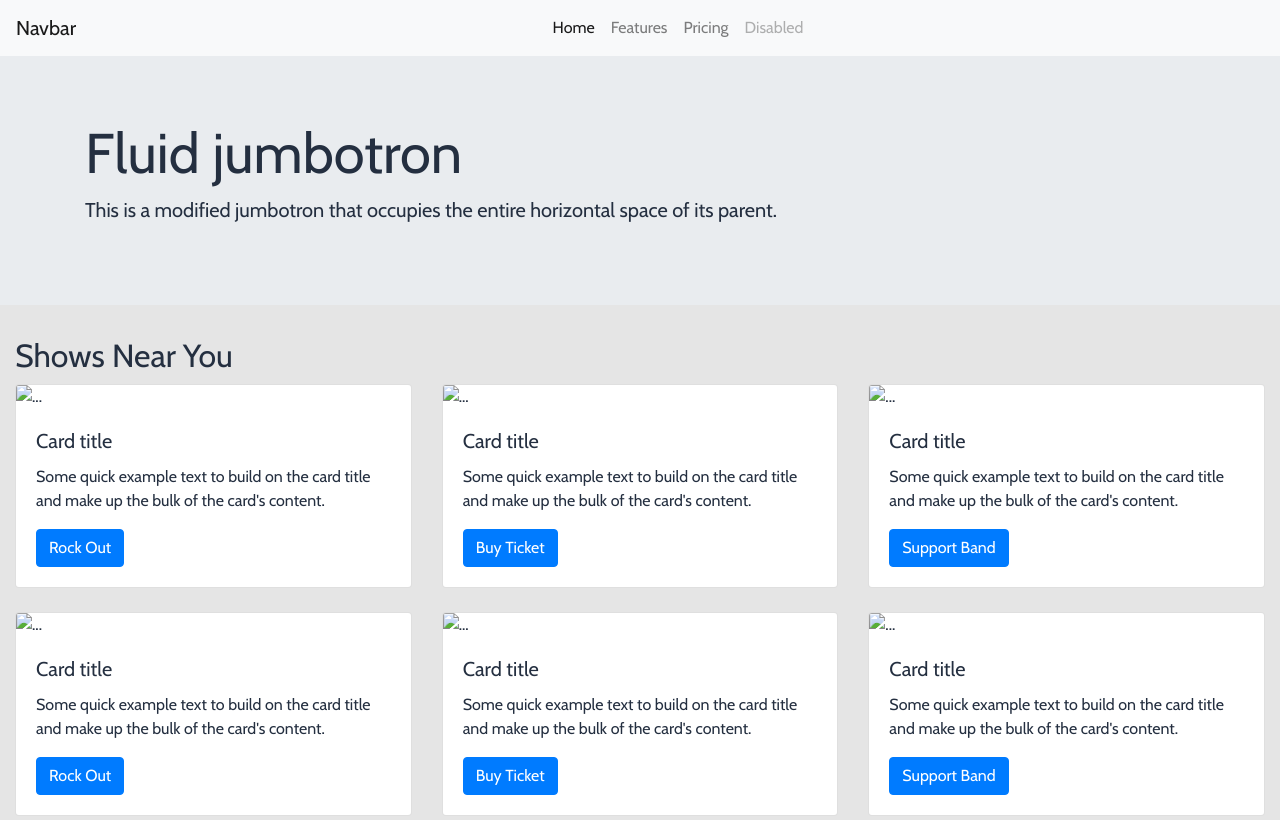
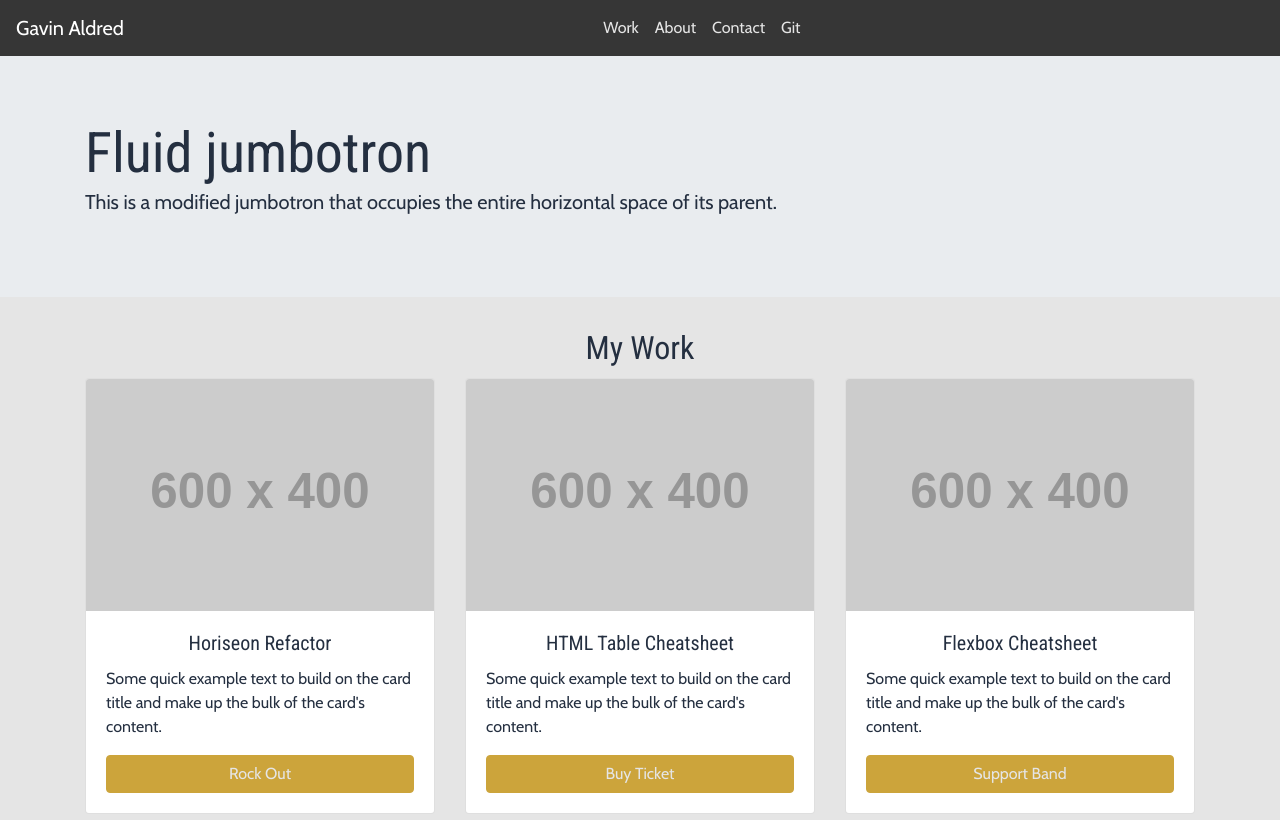
Before and after one commit to gavinaldred/Bootstrap-Portfolio, a plain HTML site: page index.html in a window 1280 px wide. Shown: the top 820 px of the page. Drawn offline with nearby package versions, Linux system fonts and the light colour scheme; placeholder pictures from the web are drawn by us.

Commit message:
implements first HTML structure, core styles, nav styles and button styles

```diff
--- /dev/null
+++ b/css/style.css
@@ -0,0 +1,177 @@
+/*************************************************
+**************************************************
+
+
+Color Guide
+****************/
+
+:root {
+    /*  HEADER AND CONTACT PRIMARY COLOUR */
+    --Jet: #363636;
+   /* FONT OUT OF DARK AND PAGE COLOUR */
+    --Platinum: #E5E5E5;
+   /* MAIN FONT COLOUR */
+    --Gunmetal: #242F40;
+   /* ACCENT AND HIGHLIGHT COLOUR */
+    --Satin: #CCA43B;
+   /* MAIN BODY FONT */
+    --cabin: 'Cabin';
+   /* HEADINGS FONT */
+    --Roboto: 'Roboto Condensed';
+  }
+
+
+  /************************************************
+  *************************************************
+  0. CSS Reset ------------------------
+  1. Universal Styles -----------------
+  2. Navigation Bar Styles --------------
+  3. Hero Section Styles -----------------
+  4. Work Section Styles -------------------
+  5. About / Contact Styles --------------------
+  6. Footer Styles --------------------
+  7. Buttons -----------
+  8. Misc. Styles -----------
+  *************************************************
+  ************************************************/
+
+  /*----------------------------------------------
+  ------------------------------------------------
+  0. CSS Reset
+  ------------------------------------------------
+  ----------------------------------------------*/
+  * {
+      margin: 0;
+      padding: 0;
+      box-sizing: border-box;
+    }
+    /*----------------------------------------------
+    ------------------------------------------------
+    1. Universal Styles
+    ------------------------------------------------
+    ----------------------------------------------*/
+    body {
+      Font-Family: 'Cabin';
+      line-height: 1.5;
+      color: var(--Gunmetal);
+      background-color: var(--Platinum);
+  }
+
+  h1, h2, h3, h4, h5, h6 {
+    margin: 0;
+    font-family: var(--Roboto);
+  }
+
+  .row {
+    margin-bottom: 25px!important;
+  }
+
+    /*----------------------------------------------
+    ------------------------------------------------
+    2. Navigation Bar
+    ------------------------------------------------
+    ----------------------------------------------*/
+    .navbar {
+        background-color: var(--Jet);
+    }
+
+    .nav-link {
+        color: var(--Platinum)!important;
+    }
+
+    .nav-link:hover {
+        background-color: var(--Satin);
+        border-radius: 5px;
+        transition: 0.3s ease;
+    }
+    .navbar-toggler {
+    background-color: var(--Satin);
+    border: var(--Platinum) 2px solid;
+}
+    /*----------------------------------------------
+    ------------------------------------------------
+    3. Hero Section
+    ------------------------------------------------
+    ----------------------------------------------*/
+
+    /*----------------------------------------------
+    ------------------------------------------------
+    4. Work Section
+    ------------------------------------------------
+    ----------------------------------------------*/
+
+    .card-title {
+        text-align: center;
+    }
+
+    /*----------------------------------------------
+    ------------------------------------------------
+    5. About / Contact Section
+    ------------------------------------------------
+    ----------------------------------------------*/
+
+    /*----------------------------------------------
+    ------------------------------------------------
+    6. Footer Styles
+    ------------------------------------------------
+    ----------------------------------------------*/
+    .footer {
+      padding: 20px;
+      clear: both;
+      text-align: center;
+      font-size: 20px;
+    }
+
+    /*----------------------------------------------
+    ------------------------------------------------
+    7. Buttons
+    ------------------------------------------------
+    ----------------------------------------------*/
+
+    .btn {
+        display: flex;
+        justify-content: center;
+    }
+
+
+    .btn-primary
+    {
+     color: var(--Platinum);
+     background-color: var(--Satin);
+     border-color: var(--Satin);
+    }
+
+    .btn-primary:hover{
+        background-color: var(--Jet);
+        border-color: var(--Jet);
+        box-shadow: 15px 15px 15px rgba(36,47,64,0.3);
+    }
+
+    .btn-primary:active{
+        background-color: var(--Jet)!important;;
+        border-color: var(--Jet)!important;;
+    }
+
+    .btn.focus, .btn:focus {
+        outline: 0;
+        box-shadow: none!important;
+    }
+
+    .btn-primary:visited
+    {
+     color: var(--Platinum);
+     background-color: var(--Satin);
+     border-color: var(--Satin);
+    }
+
+
+
+    /*----------------------------------------------
+    ------------------------------------------------
+    8. Misc. Styles
+    ------------------------------------------------
+    ----------------------------------------------*/
+    .sectionHeading {
+        text-align: center;
+        padding-bottom: 10px;
+    }
--- a/css/styles.css
+++ /dev/null
@@ -1,108 +0,0 @@
-/*************************************************
-**************************************************
-
-
-Color Guide
-****************/
-
-:root {
-  /*  HEADER AND CONTACT PRIMARY COLOUR */
-  --Jet: #363636;
- /* FONT OUT OF DARK AND PAGE COLOUR */
-  --Platinum: #E5E5E5;
- /* MAIN FONT COLOUR */
-  --Gunmetal: #242F40;
- /* ACCENT AND HIGHLIGHT COLOUR */
-  --Satin: #CCA43B;
- /* MAIN BODY FONT */
-  --cabin: 'Cabin';
- /* HEADINGS FONT */
-  --Roboto: 'Roboto Condensed';
-}
-
-
-/************************************************
-*************************************************
-0. CSS Reset ------------------------
-1. Universal Styles -----------------
-2. Navigation Bar Styles --------------
-3. Hero Section Styles -----------------
-4. Work Section Styles -------------------
-5. About / Contact Styles --------------------
-6. Footer Styles --------------------
-7. Comments & Form Styles -----------
-8. Misc. Styles -----------
-*************************************************
-************************************************/
-
-/*----------------------------------------------
-------------------------------------------------
-0. CSS Reset
-------------------------------------------------
-----------------------------------------------*/
-* {
-    margin: 0;
-    padding: 0;
-    box-sizing: border-box;
-  }
-  /*----------------------------------------------
-  ------------------------------------------------
-  1. Universal Styles
-  ------------------------------------------------
-  ----------------------------------------------*/
-  body {
-    Font-Family: 'Cabin';
-    line-height: 1.5;
-    color: var(--Gunmetal);
-    background-color: var(--Platinum);
-}
-
-
-  /*----------------------------------------------
-  ------------------------------------------------
-  2. Navigation Bar
-  ------------------------------------------------
-  ----------------------------------------------*/
-
-
-  /*----------------------------------------------
-  ------------------------------------------------
-  3. Hero Section
-  ------------------------------------------------
-  ----------------------------------------------*/
-
-  /*----------------------------------------------
-  ------------------------------------------------
-  4. Work Section
-  ------------------------------------------------
-  ----------------------------------------------*/
-
-  /*----------------------------------------------
-  ------------------------------------------------
-  5. About / Contact Section
-  ------------------------------------------------
-  ----------------------------------------------*/
-
-  /*----------------------------------------------
-  ------------------------------------------------
-  6. Footer Styles
-  ------------------------------------------------
-  ----------------------------------------------*/
-  .footer {
-    padding: 20px;
-    clear: both;
-    text-align: center;
-    font-size: 20px;
-  }
-
-  /*----------------------------------------------
-  ------------------------------------------------
-  7. Comments & Form Styles
-  ------------------------------------------------
-  ----------------------------------------------*/
-
-  /*----------------------------------------------
-  ------------------------------------------------
-  8. Misc. Styles
-  ------------------------------------------------
-  ----------------------------------------------*/
--- a/index.html
+++ b/index.html
@@ -5,32 +5,33 @@
     <meta http-equiv="X-UA-Compatible" content="IE=edge">
     <meta name="viewport" content="width=device-width, initial-scale=1, shrink-to-fit=no">
     <link rel="stylesheet" href="https://cdn.jsdelivr.net/npm/bootstrap@4.6.2/dist/css/bootstrap.min.css" integrity="sha384-xOolHFLEh07PJGoPkLv1IbcEPTNtaed2xpHsD9ESMhqIYd0nLMwNLD69Npy4HI+N" crossorigin="anonymous">
-    <link rel="stylesheet" href="css/styles.css">
+    <link rel="stylesheet" href="css/style.css">
     <link href="https://fonts.googleapis.com/css?family=Cabin|Roboto:400,700|Roboto+Condensed:400,700" rel="stylesheet">
+    <link rel="icon" type="image/x-icon" href="./images/favicon-32x32.png">
     <title>Document</title>
 </head>
 <body>
 
      <!-- Navigation Bar -->
 
-     <nav class="navbar navbar-expand-lg navbar-light bg-light">
-        <a class="navbar-brand" href="#">Navbar</a>
+     <nav class="navbar navbar-expand-lg navbar-dark">
+        <a class="navbar-brand" href="#">Gavin Aldred</a>
         <button class="navbar-toggler" type="button" data-toggle="collapse" data-target="#navbarNav" aria-controls="navbarNav" aria-expanded="false" aria-label="Toggle navigation">
           <span class="navbar-toggler-icon"></span>
         </button>
         <div class="collapse navbar-collapse justify-content-center" id="navbarNav">
           <ul class="navbar-nav">
-            <li class="nav-item active">
-              <a class="nav-link" href="#">Home <span class="sr-only">(current)</span></a>
+            <li class="nav-item">
+              <a class="nav-link" href="#">Work</a>
             </li>
             <li class="nav-item">
-              <a class="nav-link" href="#">Features</a>
+              <a class="nav-link" href="#">About</a>
             </li>
             <li class="nav-item">
-              <a class="nav-link" href="#">Pricing</a>
+              <a class="nav-link" href="#">Contact</a>
             </li>
             <li class="nav-item">
-              <a class="nav-link disabled">Disabled</a>
+              <a class="nav-link" href="#">Git</a>
             </li>
           </ul>
         </div>
@@ -46,15 +47,15 @@
       </div>
 
       <!-- Work Section -->
-      <div class="container-fluid content">
-        <h2 class="sectionHeading">Shows Near You</h2>
-        <div class="row">
+      <div class="container">
+        <h2 class="sectionHeading">My Work</h2>
+        <div class="row work-bottom-margin>">
           <!-- Card 1 -->
           <div class="cardContainer col-lg-4 col-md-4 col-sm-12">
             <div class="card">
-              <img src="images/show1.jpg" class="card-img-top" alt="...">
+              <img src="https://placehold.co/600x400/000000/FFF" class="card-img-top" alt="Horiseon website image">
               <div class="card-body">
-                <h5 class="card-title">Card title</h5>
+                <h5 class="card-title">Horiseon Refactor</h5>
                 <p class="card-text">Some quick example text to build on the card title and make up the bulk of the card's
                   content.</p>
                 <a href="#" class="btn btn-primary">Rock Out</a>
@@ -66,9 +67,9 @@
           <!-- Card 2 -->
           <div class="cardContainer col-lg-4 col-md-4 col-sm-12">
             <div class="card">
-              <img src="images/show2.jpg" class="card-img-top" alt="...">
+              <img src="https://placehold.co/600x400/000000/FFF" class="card-img-top" alt="screen shot of HTML Cheatsheet">
               <div class="card-body">
-                <h5 class="card-title">Card title</h5>
+                <h5 class="card-title">HTML Table Cheatsheet</h5>
                 <p class="card-text">Some quick example text to build on the card title and make up the bulk of the card's
                   content.</p>
                 <a href="#" class="btn btn-primary">Buy Ticket</a>
@@ -80,9 +81,24 @@
           <!-- Card 3 -->
           <div class="cardContainer col-lg-4 col-md-4 col-sm-12">
             <div class="card">
-              <img src="images/show3.jpg" class="card-img-top" alt="...">
+              <img src="https://placehold.co/600x400/000000/FFF"class="card-img-top" alt="Flexbox cheatsheet screenshot">
               <div class="card-body">
-                <h5 class="card-title">Card title</h5>
+                <h5 class="card-title">Flexbox Cheatsheet</h5>
+                <p class="card-text">Some quick example text to build on the card title and make up the bulk of the card's
+                  content.</p>
+                <a href="#" class="btn btn-primary">Support Band</a>
+              </div>
+            </div>
+          </div>
+        </div>
+          <!-- End card 3 -->
+          <div class="row work-bottom-margin">
+          <!-- Card 3 -->
+          <div class="cardContainer col-lg-4 col-md-4 col-sm-12">
+            <div class="card">
+              <img src="https://placehold.co/600x400/000000/FFF" class="card-img-top" alt="Screengrab of website design system">
+              <div class="card-body">
+                <h5 class="card-title">Website Design System</h5>
                 <p class="card-text">Some quick example text to build on the card title and make up the bulk of the card's
                   content.</p>
                 <a href="#" class="btn btn-primary">Support Band</a>
@@ -91,47 +107,12 @@
           </div>
           <!-- End card 3 -->
 
-        </div>
-      </div>
-      <!-- End cards -->
-
-      <div class="container-fluid content">
-        <br>
-        <div class="row">
-          <!-- Card 1 -->
-          <div class="cardContainer col-lg-4 col-md-4 col-sm-12">
-            <div class="card">
-              <img src="images/show1.jpg" class="card-img-top" alt="...">
-              <div class="card-body">
-                <h5 class="card-title">Card title</h5>
-                <p class="card-text">Some quick example text to build on the card title and make up the bulk of the card's
-                  content.</p>
-                <a href="#" class="btn btn-primary">Rock Out</a>
-              </div>
-            </div>
-          </div>
-          <!-- End card 1 -->
-
-          <!-- Card 2 -->
-          <div class="cardContainer col-lg-4 col-md-4 col-sm-12">
-            <div class="card">
-              <img src="images/show2.jpg" class="card-img-top" alt="...">
-              <div class="card-body">
-                <h5 class="card-title">Card title</h5>
-                <p class="card-text">Some quick example text to build on the card title and make up the bulk of the card's
-                  content.</p>
-                <a href="#" class="btn btn-primary">Buy Ticket</a>
-              </div>
-            </div>
-          </div>
-          <!-- End card 2 -->
-
           <!-- Card 3 -->
           <div class="cardContainer col-lg-4 col-md-4 col-sm-12">
             <div class="card">
-              <img src="images/show3.jpg" class="card-img-top" alt="...">
+              <img src="https://placehold.co/600x400/000000/FFF" class="card-img-top" alt="Screen grab of bootcamp pre-work">
               <div class="card-body">
-                <h5 class="card-title">Card title</h5>
+                <h5 class="card-title">Bootcamp Pre-Work</h5>
                 <p class="card-text">Some quick example text to build on the card title and make up the bulk of the card's
                   content.</p>
                 <a href="#" class="btn btn-primary">Support Band</a>
@@ -140,14 +121,53 @@
           </div>
           <!-- End card 3 -->
 
+          <!-- Card 3 -->
+          <div class="cardContainer col-lg-4 col-md-4 col-sm-12">
+            <div class="card">
+              <img src="https://placehold.co/600x400/000000/FFF" class="card-img-top" alt="Screen grab of my non bootstrap Portfolio">
+              <div class="card-body">
+                <h5 class="card-title">Non Bootstarp Portfolio</h5>
+                <p class="card-text">Some quick example text to build on the card title and make up the bulk of the card's
+                  content.</p>
+                <a href="#" class="btn btn-primary">Support Band</a>
+              </div>
+            </div>
+          </div>
+        </div>
+          <!-- End card 3 -->
+
         </div>
       </div>
       <!-- End cards -->
 
-      <!-- Skills Section -->
 
 
-      <!-- About / Contact Section -->
+      <!-- Skills Section & Contact -->
+
+      <div class="container-fluid">
+        <div class="row">
+          <div class="col-6">
+            <div class="card" style="width: 18rem;">
+              <ul class="list-group list-group-flush">
+                <li class="list-group-item">An item</li>
+                <li class="list-group-item">A second item</li>
+                <li class="list-group-item">A third item</li>
+              </ul>
+            </div></div>
+            <div class="col-6">
+              <div class="card" style="width: 18rem;">
+                <ul class="list-group list-group-flush">
+                  <li class="list-group-item">An item</li>
+                  <li class="list-group-item">A second item</li>
+                  <li class="list-group-item">A third item</li>
+                </ul>
+              </div>
+          </div>
+
+        </div>
+      </div>
+
+
 
 
     <!-- Footer Section -->
```
Also changed, not shown: images/design_system.jpg (added), images/favicon-32x32.png (added), images/flex_cheat.jpg (added), images/horiseon.jpg (added), images/html_cheat.jpg (added).
